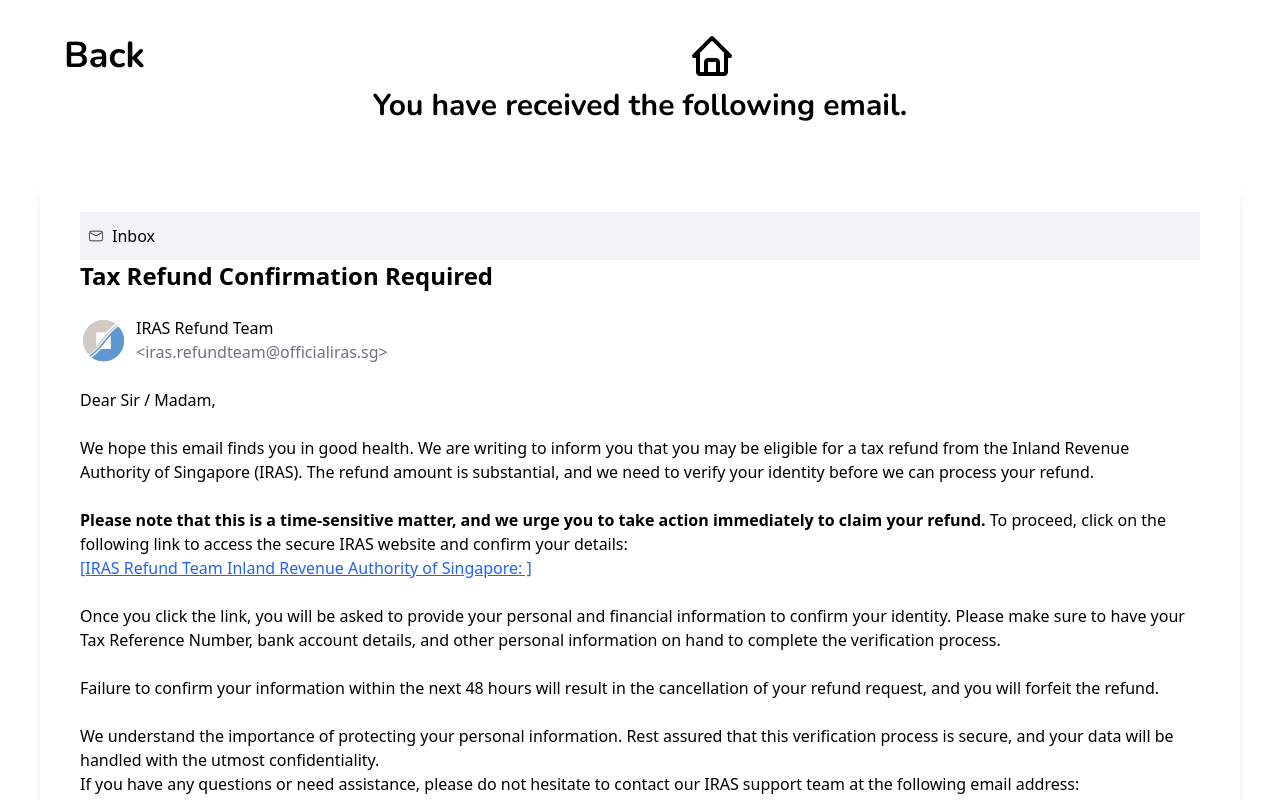
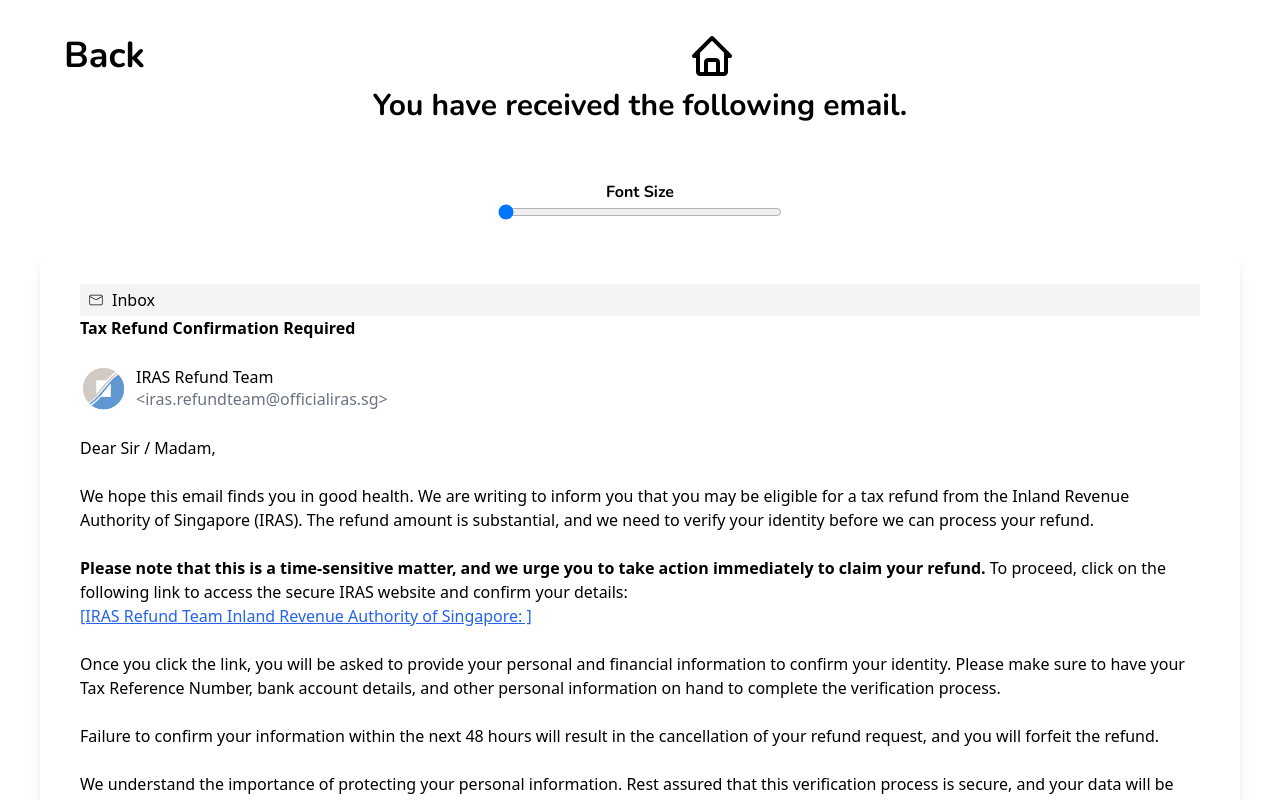
Before and after one commit to eugenetangkj/computereasylah, a Next.js app: page /playground/safety/practice in a window 1280 px wide. Shown: the top 800 px of the page. Built offline with nearby package versions, Linux system fonts and the light colour scheme; a web font is replaced by a local one.

Commit message:
implement font size slider for safety practice

```diff
--- a/components/safety/practice/safety-practice-one.tsx
+++ b/components/safety/practice/safety-practice-one.tsx
@@ -96,6 +96,23 @@ const PhishyModal: React.FC<PhishyModalProps> = ({
 const SafetyPracticeOne: React.FC<SafetyPracticalProps> = ({ updateCurrentIndex }) => {
   const [isPhishy, setIsPhishy] = useState(false);
   const [isNotPhishy, setIsNotPhishy] = useState(false);
+  const [fontSize, setFontSize] = useState(2);
+  const fontSizeClasses = ["text-base", "text-lg", "text-xl", "text-2xl", "text-3xl"];
+  const lineSpacingClasses = [
+    "leading-normal",
+    "leading-normal",
+    "leading-normal",
+    "leading-relaxed",
+    "leading-loose",
+  ];
+
+  const fontSizeClass = `${fontSizeClasses[fontSize - 2]} ${
+    lineSpacingClasses[fontSize - 2]
+  }`;
+
+  const handleFontSizeChange = (event: React.ChangeEvent<HTMLInputElement>) => {
+    setFontSize(parseInt(event.target.value));
+  };
 
   // Function to open the modal
   const openisPhishyModal = () => {
@@ -116,7 +133,12 @@ const SafetyPracticeOne: React.FC<SafetyPracticalProps> = ({ updateCurrentIndex
   const nextPractice = () => {
     updateCurrentIndex(2);
   };
-
+  const scrollToTop = () => {
+    window.scrollTo({
+      top: 0,
+      behavior: "smooth", // Add smooth scrolling effect
+    });
+  };
   // Animation
   const [isActive, setIsActive] = useState(false);
 
@@ -140,28 +162,39 @@ const SafetyPracticeOne: React.FC<SafetyPracticalProps> = ({ updateCurrentIndex
         displayText="Back"
         category={Topic.Safety}
       />
-      <div
-        className={`fixed inset-0 bg-gray-500 bg-opacity-75 transition-opacity ${
-          !isPhishy && !isNotPhishy && "hidden"
-        }`}
-        onClick={closeModal}
-      />
 
       <div className="text-center text-3xl font-nunito font-semibold sm:py-2 xl:py-8 mx-auto">
         You have received the following email.
       </div>
 
+      {/* Font size slider */}
+      <div className="flex flex-col bg-white bg-opacity-80 p-2 rounded-lg font-nunito font-bold duration-300 w-full sm:w-1/2 md:w-1/4 mx-auto">
+        <span className={`${fontSizeClass} text-center`}>Font Size</span>
+        <input
+          type="range"
+          min="2"
+          max="6"
+          value={fontSize}
+          onChange={handleFontSizeChange}
+        />
+      </div>
+
       {/* Email content */}
-      <div className="border-y-2 sm:border-none sm:rounded-3xl sm:shadow-lg hover:shadow-xl sm:p-10 pb-8">
-        <div className="flex items-center w-full bg-gray-100 space-x-2 h-12">
+      <div
+        className={`border-y-2 sm:border-none sm:rounded-3xl sm:shadow-lg hover:shadow-xl sm:p-10 pb-8 ${fontSizeClass}`}
+      >
+        <div
+          className="flex items-center w-full bg-gray-100 space-x-2 h-12"
+          style={{ height: `${fontSize}rem` }}
+        >
           <CiMail className="ml-2" />
           <div>Inbox</div>
         </div>
-        <div className="font-bold text-2xl">Tax Refund Confirmation Required</div>
+        <div className="font-bold">Tax Refund Confirmation Required</div>
         <div className="flex items-center my-6">
-          <Image src={IrasLogo} alt="IRAS Logo" className="w-12 mr-2" />
+          <Image src={IrasLogo} alt="IRAS Logo" className="mr-2 w-12" />
           {/* Sender details */}
-          <div className="flex flex-col">
+          <div className="flex flex-col leading-snug text-base">
             <div>IRAS Refund Team</div>
             <div className="text-gray-500">&lt;iras.refundteam@officialiras.sg&gt;</div>
           </div>
@@ -254,7 +287,10 @@ const SafetyPracticeOne: React.FC<SafetyPracticalProps> = ({ updateCurrentIndex
         isPhishy={isPhishy}
         isNotPhishy={isNotPhishy}
         closeModal={closeModal}
-        nextPractice={nextPractice}
+        nextPractice={() => {
+          nextPractice();
+          scrollToTop();
+        }}
       />
     </div>
   );
--- a/components/safety/practice/safety-practice-two.tsx
+++ b/components/safety/practice/safety-practice-two.tsx
@@ -120,6 +120,24 @@ const SafetyPracticeTwo: React.FC = () => {
     { hint: "4. Asking for sensitive information", count: 0, total: 1 },
   ]);
 
+  const [fontSize, setFontSize] = useState(2);
+  const fontSizeClasses = ["text-base", "text-lg", "text-xl", "text-2xl", "text-3xl"];
+  const lineSpacingClasses = [
+    "leading-normal",
+    "leading-normal",
+    "leading-normal",
+    "leading-relaxed",
+    "leading-loose",
+  ];
+
+  const fontSizeClass = `${fontSizeClasses[fontSize - 2]} ${
+    lineSpacingClasses[fontSize - 2]
+  }`;
+
+  const handleFontSizeChange = (event: React.ChangeEvent<HTMLInputElement>) => {
+    setFontSize(parseInt(event.target.value));
+  };
+
   // Function to handle email click
   const handlePhishyClick = (index: number) => {
     setIsPhishyClicked((prev) => {
@@ -209,6 +227,17 @@ const SafetyPracticeTwo: React.FC = () => {
         <div className="text-center text-3xl font-nunito font-semibold pt-4 mx-auto">
           Identify the texts in this email that are phishy, then click on them.
         </div>
+        {/* Font size slider */}
+        <div className="flex flex-col bg-white bg-opacity-80 p-2 rounded-lg font-nunito font-bold duration-300 w-full sm:w-1/2 md:w-1/4 mx-auto">
+          <span className={`${fontSizeClass} text-center`}>Font Size</span>
+          <input
+            type="range"
+            min="2"
+            max="6"
+            value={fontSize}
+            onChange={handleFontSizeChange}
+          />
+        </div>
         <div className="flex flex-col sm:flex-row items-center justify-between w-full sm:w-5/6 lg:w-2/3 gap-y-4 font-nunito text-xl sm:text-2xl">
           <div className="border- bg-pale-gray-100 p-2 rounded-lg">
             Phishing texts identified: {phishyCount} / 5
@@ -223,16 +252,21 @@ const SafetyPracticeTwo: React.FC = () => {
       </div>
 
       {/* Email content */}
-      <div className="border-y-2 sm:border-none sm:rounded-3xl sm:shadow-lg hover:shadow-xl sm:p-10 pb-8">
-        <div className="flex items-center w-full bg-gray-100 space-x-2 h-12">
+      <div
+        className={`border-y-2 sm:border-none sm:rounded-3xl sm:shadow-lg hover:shadow-xl sm:p-10 pb-8" ${fontSizeClass}`}
+      >
+        <div
+          className="flex items-center w-full bg-gray-100 space-x-2"
+          style={{ height: `${fontSize}rem` }}
+        >
           <CiMail className="ml-2" />
           <div>Inbox</div>
         </div>
-        <div className="font-bold text-2xl">Tax Refund Confirmation Required</div>
-        <div className="flex items-center my-6">
+        <div className="font-bold">Tax Refund Confirmation Required</div>
+        <div className="flex items-center my-6 ">
           <Image src={IrasLogo} alt="IRAS Logo" className="w-12 mr-2" />
           {/* Sender details */}
-          <div className="flex flex-col">
+          <div className="flex flex-col leading-snug text-base">
             <div>IRAS Refund Team</div>
             <BorderedWordWithModal
               word="&lt;iras.refundteam@officialiras.sg&gt;"
```
